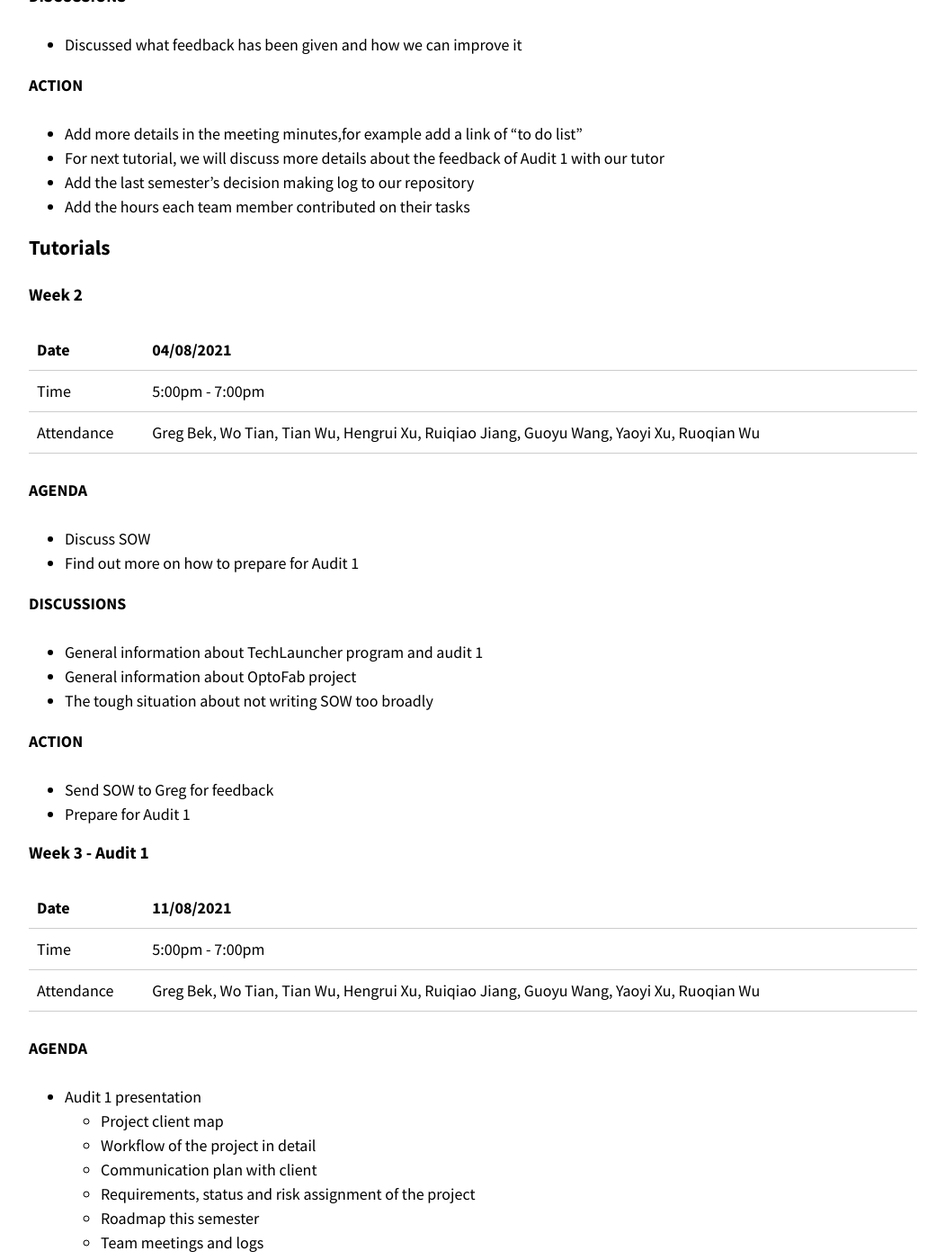
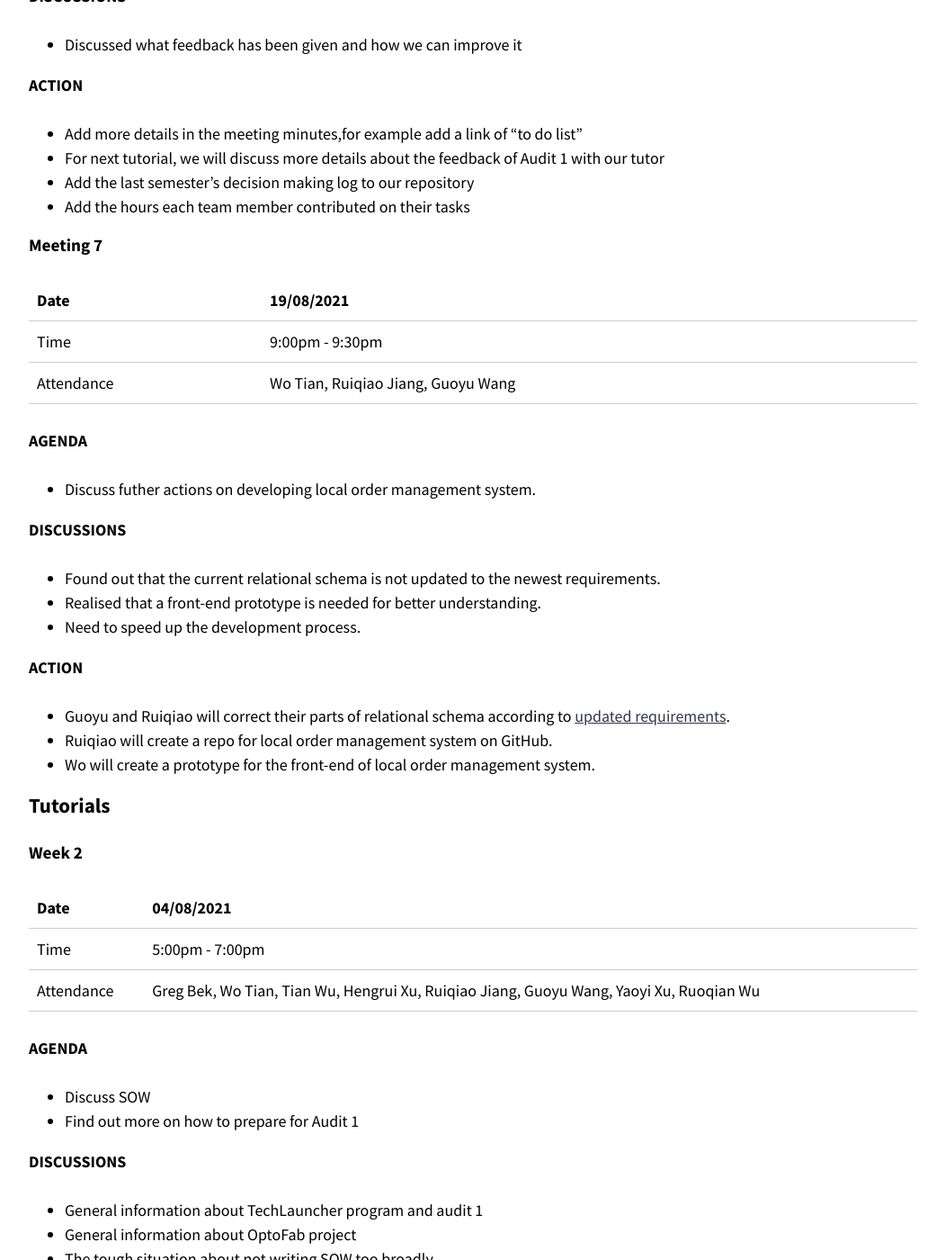
Before and after one commit to optofab/optofab.github.io, a Jekyll site: the page built from logs.md, in a window 1280 px wide and 1400 px high, scrolled down 9425 px. Shown: the whole window at 90% size, without its empty margins (114-1165 px from the left). Built offline with Jekyll 4.4.1, drawn with Linux system fonts in a browser that asks for light colours; nearby versions of some CDN libraries; emoji names are drawn with the system emoji font.

Commit message:
Update logs.md

```diff
--- a/logs.md
+++ b/logs.md
@@ -344,6 +344,30 @@ Our team:
 - Add the last semester’s decision making log to our repository
 - Add the hours each team member contributed on their tasks
 
+#### Meeting 7
+
+| Date       | 19/08/2021                                                                    |
+| ---------- | ----------------------------------------------------------------------------- |
+| Time       | 9:00pm - 9:30pm                                                               |
+| Attendance | Wo Tian, Ruiqiao Jiang, Guoyu Wang |
+
+**AGENDA**
+
+- Discuss futher actions on developing local order management system.
+
+**DISCUSSIONS**
+
+- Found out that the current relational schema is not updated to the newest requirements.
+- Realised that a front-end prototype is needed for better understanding.
+- Need to speed up the development process.
+
+**ACTION**
+
+- Guoyu and Ruiqiao will correct their parts of relational schema according to [updated requirements](https://docs.google.com/document/d/1n9Su61qbRqsEeCoD2Dzyc6kWu56wFWV7/edit?usp=sharing&ouid=116842803310347638522&rtpof=true&sd=true).
+- Ruiqiao will create a repo for local order management system on GitHub.
+- Wo will create a prototype for the front-end of local order management system.
+
+
 ### Tutorials
 
 #### Week 2
```
